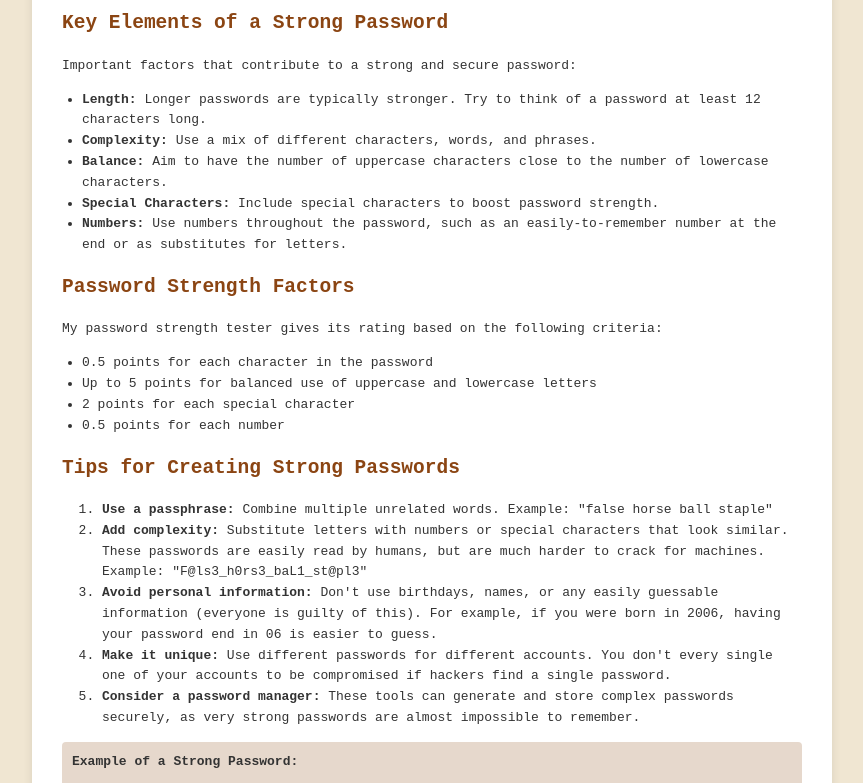
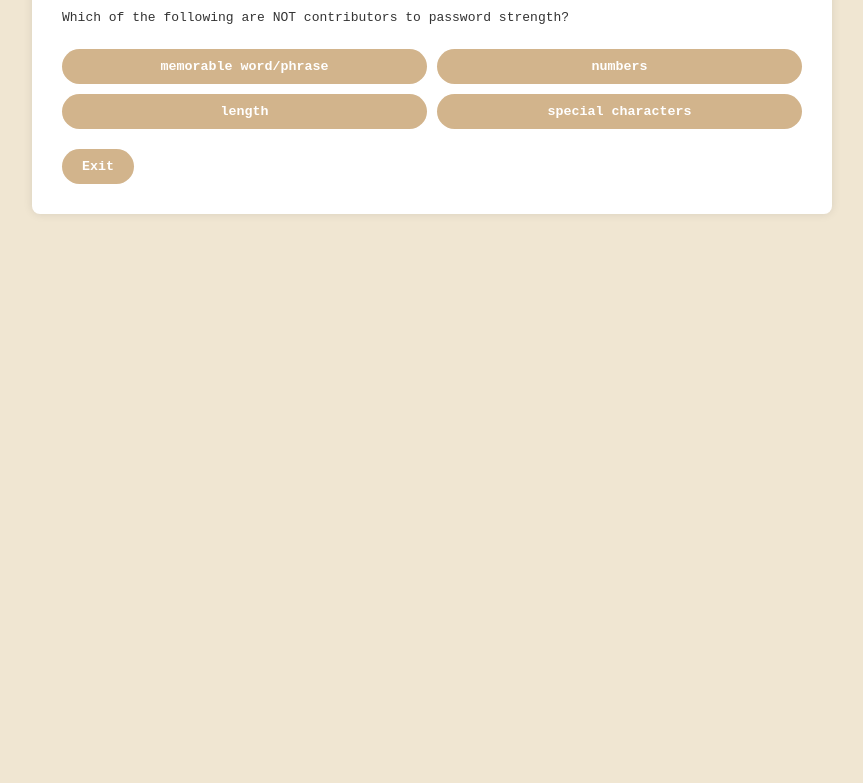
Before and after one commit to gavinworkman/passwordtester, a plain HTML site: page guide.html in a window 1280 px wide. Shown: the part 118-901 px from the top of the page, without its empty margins (208-1071 px from the left). After the commit the page ends 800 px from the top, so only its background shows below. Drawn offline with Linux system fonts and the light colour scheme.

Commit message:
Update guide.html

```diff
--- a/guide.html
+++ b/guide.html
@@ -14,7 +14,7 @@
             padding: 20px;
             background-color: #f0e6d2;
         }
-        .container {
+        #container {
             background-color: #fff;
             padding: 30px;
             border-radius: 8px;
@@ -38,9 +38,7 @@
             margin: 10px 0;
         }
         .tester-link {
-            display: flex; /* Use flexbox for vertical and horizontal centering */
-    justify-content: center; /* Horizontally center the text */
-    align-items: center; /* Vertically center the text */
+            display: block;
             width: 200px;
             margin: 20px auto 0;
             padding: 10px 20px;
@@ -50,77 +48,141 @@
             text-decoration: none;
             border-radius: 4px;
             transition: background-color 0.3s;
-    font-size: 18px;
+            justify-content: center;
         }
         .tester-link:hover {
             background-color: #6b3100;
         }
+
+        #question {
+            margin-bottom: 20px;
+        }
+
+        #options {
+            display: grid;
+            gap: 10px;
+            grid-template-columns: repeat(2,1fr);
+            margin-bottom: 20px;
+        }
+
+        button {
+            padding: 10px 20px;
+            background-color: #d2b48c;
+            color: white;
+            border: none;
+            border-radius: 1.5em;
+            cursor: pointer;
+            font-family: monospace;
+            font-weight: 700;
+        }
+        button:hover {
+            background-color: #c19a6b;
+        }
     </style>
 </head>
 <body>
-    <div class="container">
-        <h1>Guide to Creating Strong Passwords</h1>
+    <div id="container">
+        <h1>Pretest</h1>
+        <div>
+            <p id="question"></p>
+            <img id="questionImage" src="" alt="Question Image" style="display:none; max-width: 100%; height: auto;">
+        </div>
+        <div id="options"></div>
 
-        <h2>Key Elements of a Strong Password</h2>
-        <p>Important factors that contribute to a strong and secure password:</p>
-
-        <ul>
-            <li><strong>Length:</strong> Longer passwords are typically stronger. Try to think of a password at least 12 characters long.</li>
-            <li><strong>Complexity:</strong> Use a mix of different characters, words, and phrases.</li>
-            <li><strong>Balance:</strong> Aim to have the number of uppercase characters close to the number of lowercase characters.</li>
-            <li><strong>Special Characters:</strong> Include special characters to boost password strength.</li>
-            <li><strong>Numbers:</strong> Use numbers throughout the password, such as an easily-to-remember number at the end or as substitutes for letters.</li>
-        </ul>
-
-        <h2>Password Strength Factors</h2>
-        <p>My password strength tester gives its rating based on the following criteria:</p>
-        <ul>
-            <li>0.5 points for each character in the password</li>
-            <li>Up to 5 points for balanced use of uppercase and lowercase letters</li>
-            <li>2 points for each special character</li>
-            <li>0.5 points for each number</li>
-        </ul>
-
-        <h2>Tips for Creating Strong Passwords</h2>
-        <ol>
-            <li><strong>Use a passphrase:</strong> Combine multiple unrelated words. Example: "false horse ball staple"</li>
-            <li><strong>Add complexity:</strong> Substitute letters with numbers or special characters that look similar. These passwords are easily read by humans, but are much harder to crack for machines. Example: "F@ls3_h0rs3_baL1_st@pl3"</li>
-            <li><strong>Avoid personal information:</strong> Don't use birthdays, names, or any easily guessable information (everyone is guilty of this). For example, if you were born in 2006, having your password end in 06 is easier to guess.</li>
-            <li><strong>Make it unique:</strong> Use different passwords for different accounts. You don't every single one of your accounts to be compromised if hackers find a single password.</li>
-            <li><strong>Consider a password manager:</strong> These tools can generate and store complex passwords securely, as very strong passwords are almost impossible to remember.</li>
-        </ol>
-
-        <div class="example">
-            <strong>Example of a Strong Password:</strong>
-            <p>"0lH$_m@tH+Sci3ncE_@cAdemY!" scores a <strong style="color:darkgreen;">28.0</strong></p>
-            <p>This password is long, uses a mix of character types, balances upper and lowercase, and incorporates special characters and numbers. However, it is still readable to humans and is possible to remember, as it contains real words, not just gibberish.</p>
+        <a href="index.html">
+            <button id="submit">Exit</button>
+        </a>
     </div>
 
-        <h2>Common Mistakes to Avoid</h2>
-        <ul>
-            <li>Repeating characters or patterns</li>
-            <li>Using keyboard patterns (e.g., 'qwertyuiop', '1234567890')</li>
-            <li>Relying solely on length without complexity. If your password is 20 characters long but is just a sentence with all lowercase letters and no numbers or special characters, computers can brute force it very easily.</li>
-        </ul>
+    <script>
+        const quizData = [
+            {
+                question: "Which of the following are NOT contributors to password strength?",
+                options: ["memorable word/phrase", "numbers", "length", "special characters"],
+                answer: "memorable word/phrase"
+            },
+            {
+                question: "Should you put personal information like a birthyear in a password?",
+                options: ["yes", "no"],
+                answer: "no"
+            },
+            {
+                question: "Are password managers helpful in creating and storing more complex passwords?",
+                options: ["yes", "no"],
+                answer: "yes"
+            },
+            {
+                question: "Who is 2 Factor Authentication meant to deter?",
+                options: ["Botnet attacks", "Friends trying to use your login", "Human attackers", "You trying to login in a hurry"],
+                answer: "Human attackers"
+            },
+            {
+                question: "What makes a website more secure?",
+                options: ["HTTP", "HTTPS", "An elegant design", "Sketchy ads"],
+                answer: "HTTPS"
+            },
+            {
+                question: "Is this email legit?",
+                options: ["Yes", "No"],
+                answer: "No",
+                img: "phishing-attack-email-example.png"
+            }
+        ];
 
-        <div class="tip">
-            <strong>Remember:</strong> While following these guidelines will aid in creating a strong password, it's equally important to practice other good security habits, such as enabling 2FA (two-factor authentication) when available and regularly updating your passwords (every month to every 6 months depending on what information you are trying to secure).
-        </div>
+        const questionElement = document.getElementById("question");
+        const questionImage = document.getElementById("questionImage");
+        const optionsElement = document.getElementById("options");
+        const submitButton = document.getElementById("submit");
 
-        <h2>Two-Factor Authentication</h2>
-        <p>
-            <strong>Two Factor Authentication (2FA)</strong> adds extra security to your private information by requiring two forms of identification to access an account. Examples include:
-            <ul>
-                <li>An Email with a confirmation link or code</li>
-                <li>A text with a confirmation code</li>
-                <li>Personal Questions/Symbols to answer/pick correctly (like classlink)</li>
-            </ul>
-        </p>
+        let currentQuestion = 0;
+        let score = 0;
 
-    <div style="display:flex; gap:1.5em;">
-        <a href="index.html" class="tester-link">Home</a>
-        <a href="security.html" class="tester-link">Learn about other Security Methods</a>
-    </div>
-    </div>
+        function showQuestion() {
+            const question = quizData[currentQuestion];
+            questionElement.innerText = question.question;
+
+            if (question.img) {
+                questionImage.src = question.img;
+                questionImage.style.display = "block";
+            } else {
+                questionImage.style.display = "none";
+            }
+
+            optionsElement.innerHTML = "";
+            question.options.forEach(option => {
+                const button = document.createElement("button");
+                button.innerText = option;
+                optionsElement.appendChild(button);
+                button.addEventListener("click", selectAnswer);
+            });
+        }
+
+        function selectAnswer(e) {
+            const selectedButton = e.target;
+            const answer = quizData[currentQuestion].answer;
+
+            if (selectedButton.innerText === answer) {
+                score++;
+            }
+
+            currentQuestion++;
+
+            if (currentQuestion < quizData.length) {
+                showQuestion();
+            } else {
+                showResult();
+            }
+        }
+
+
+  function showResult() {
+
+    container.innerHTML = '<h1>Quiz Complete</h1> <p>Your Score: <div id=score></div></p> <a href="index.html"><button>Exit</button></a> <iframe width="640px" height="480px" src="https://forms.office.com/Pages/ResponsePage.aspx?id=DQSIkWdsW0yxEjajBLZtrQAAAAAAAAAAAAO__cktyqJUQk9NM0hNUlJYVTROTzlDRThTNzg4OUlCSi4u&embed=true" frameborder="0" marginwidth="0" marginheight="0" style="border: none; max-width:100%; max-height:100vh" allowfullscreen webkitallowfullscreen mozallowfullscreen msallowfullscreen> </iframe>';
+    document.getElementById("score").innerHTML = score + "/" + quizData.length;
+  }
+
+  showQuestion();
+    </script>
+
 </body>
 </html>
```
Lines whose indentation alone changed are shown as unchanged.
